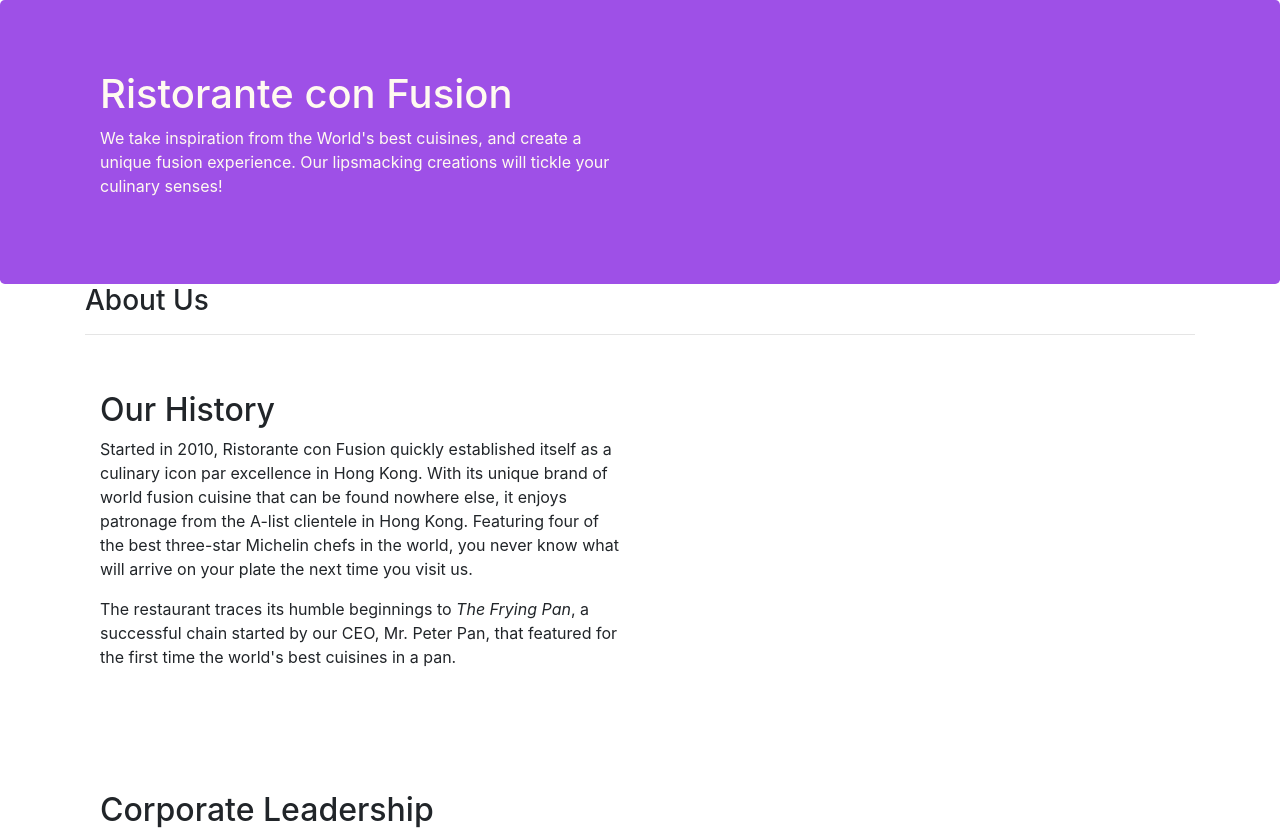
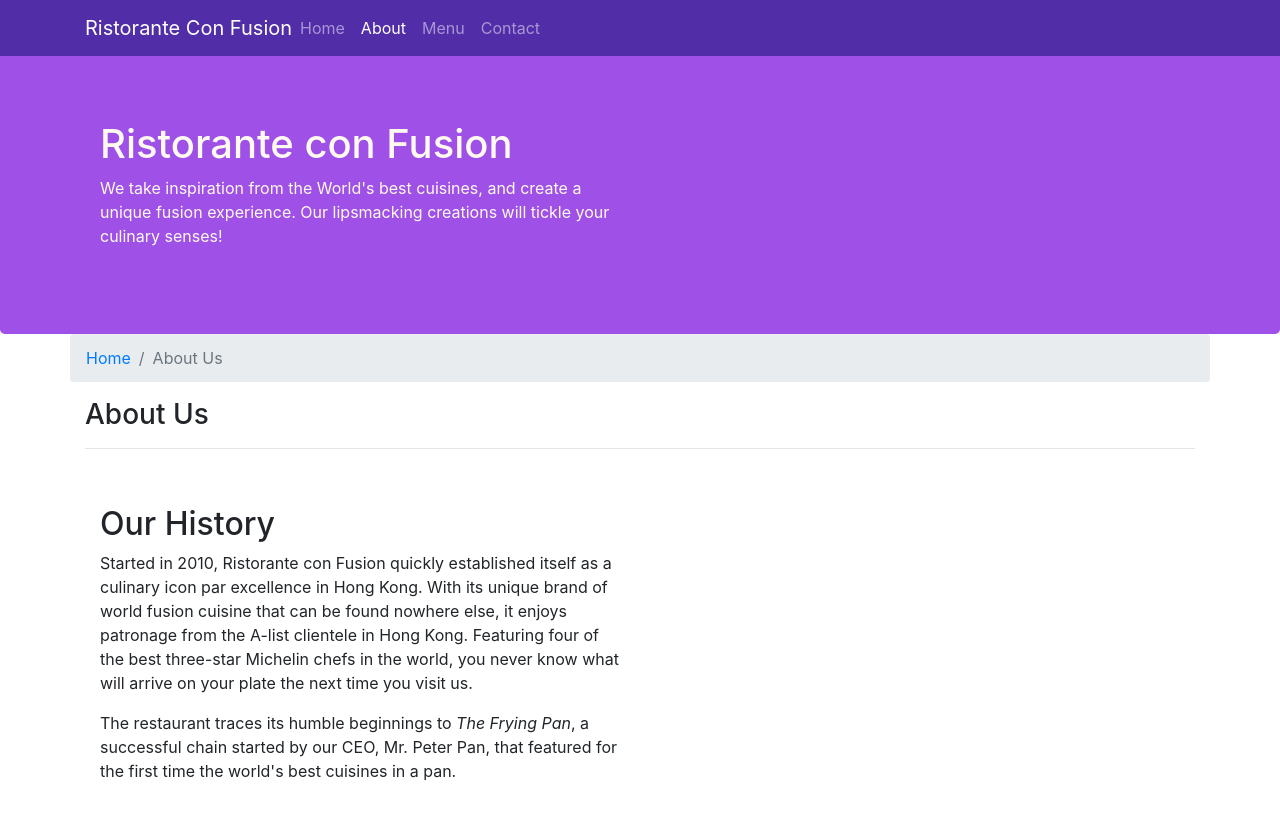
Before and after one commit to av392172/bootstrap, a website: page aboutus.html in a window 1280 px wide. Shown: the top 832 px of the page. Drawn offline with nearby package versions, Linux system fonts and the light colour scheme.

Commit message:
Navbar and Breadcrumb

```diff
--- a/aboutus.html
+++ b/aboutus.html
@@ -15,6 +15,23 @@
 </head>
 
 <body>
+    <nav class="navbar navbar-dark navbar-expand-sm fixed-top">
+        <div class="container">
+            <button class="navbar-toggler" type="button" data-toggle="collapse" data-target="#Navbar">
+                <span class="navbar-toggler-icon"></span>
+            </button>
+            <a href="index.html" class="navbar-brand mr-auto">Ristorante Con Fusion</a>
+            <div class="collapse navbar-collapse" id="Navbar">
+                <ul class="navbar-nav mr-auto">
+                    <li class="nav-item"><a href="index.html" class="nav-link">Home</a></li>
+                    <li class="nav-item active"><a href="#" class="nav-link">About</a></li>
+                    <li class="nav-item"><a href="#" class="nav-link">Menu</a></li>
+                    <li class="nav-item"><a href="#" class="nav-link">Contact</a></li>
+                </ul>
+            </div>
+        </div>
+
+    </nav>
 
     <header class="jumbotron">
         <div class="container">
@@ -32,7 +49,11 @@
 
     <div class="container">
         <div class="row">
-            <div class="col-12 col-sm-12">
+            <ol class="col-12 breadcrumb">
+                <li class="breadcrumb-item"><a href="./index.html">Home</a></li>
+                <li class="breadcrumb-item active">About Us</li>
+            </ol>
+            <div class="col-12">
                 <h3>About Us</h3>
                 <hr>
             </div>
@@ -90,7 +111,7 @@
                 <div class="col-4 offset-1 col-sm-2">
                     <h5>Links</h5>
                     <ul class="list-unstyled">
-                        <li><a href="#">Home</a></li>
+                        <li><a href="./index.html">Home</a></li>
                         <li><a href="#">About</a></li>
                         <li><a href="#">Menu</a></li>
                         <li><a href="#">Contact</a></li>
--- a/css/styles.css
+++ b/css/styles.css
@@ -17,7 +17,7 @@
 .jumbotron{
     margin: 0px auto;
     padding: 70px 30px;
-    background-color: rgb(243, 82, 243);
+    background-color:  rgb(158, 80, 231);
     color: floralwhite;
 }
 .address{
@@ -25,3 +25,10 @@
     margin: 0px;
     color: black;
 }
+body{
+    padding: 50px 0px 0px 0px;
+    z-index: 0;
+}
+.navbar-dark{
+    background-color: #512DA8;
+}
--- a/css/styless.css
+++ b/css/styless.css
@@ -19,3 +19,10 @@
     margin: 0px auto;
     padding: 40px 0px;
 }
+body{
+    padding: 50px 0px 0px 0px;
+    z-index: 0;
+}
+.navbar-dark{
+    background-color: #512DA8;
+}
```
Also changed, not shown: index.html (+27 -5 lines).
